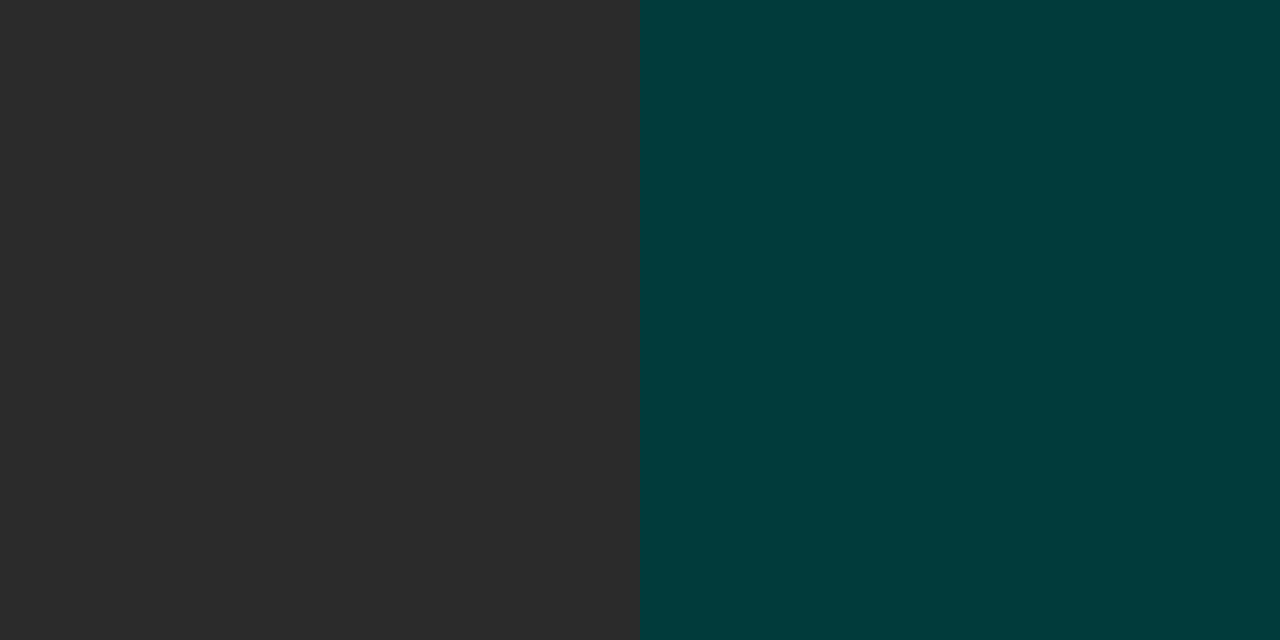
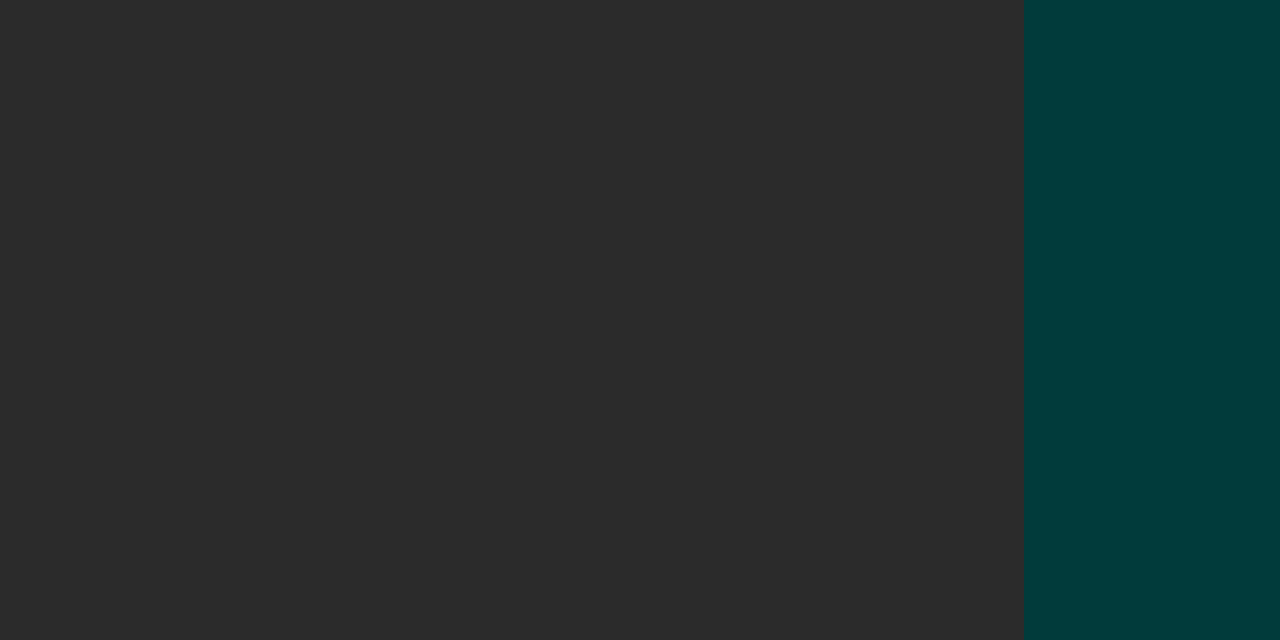
Before and after one commit to rmadisetti3/StackOverCode, a website: page public/index.html in a window 1280 px wide. Shown: the part 160-800 px from the top of the page. Drawn offline with nearby package versions, Linux system fonts and the light colour scheme.

Commit message:
Update style.css

```diff
--- a/public/css/style.css
+++ b/public/css/style.css
@@ -2,7 +2,7 @@ body {
   height: 100vh;
   width: 100vw;
   grid-template-rows: 60px 1fr;
-  grid-template-columns: 1fr 1fr;
+  grid-template-columns: 4fr 1fr;
   display: grid;
   grid-row: span 1;
   grid-column: span 1;
```
